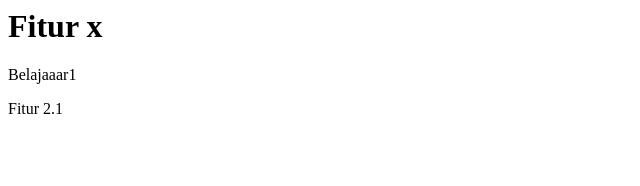
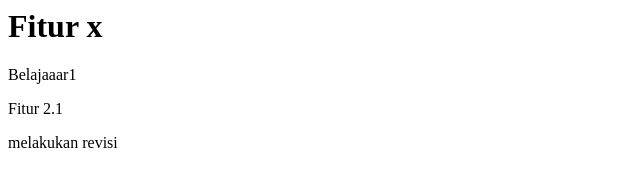
Before and after one commit to andit12/BelajarGit, a plain HTML site: page about.html in a window 1280 px wide. Shown: the whole page, without its empty margins (0-640 px from the left). Drawn offline with Linux system fonts and the light colour scheme.

Commit message:
Update about.html

```diff
--- a/about.html
+++ b/about.html
@@ -6,5 +6,6 @@
         <h1>Fitur x</h1>
         <p>Belajaaar1</p>
         <p>Fitur 2.1</p>
+        <p>melakukan revisi</p>
     </body>
 </html>
```
